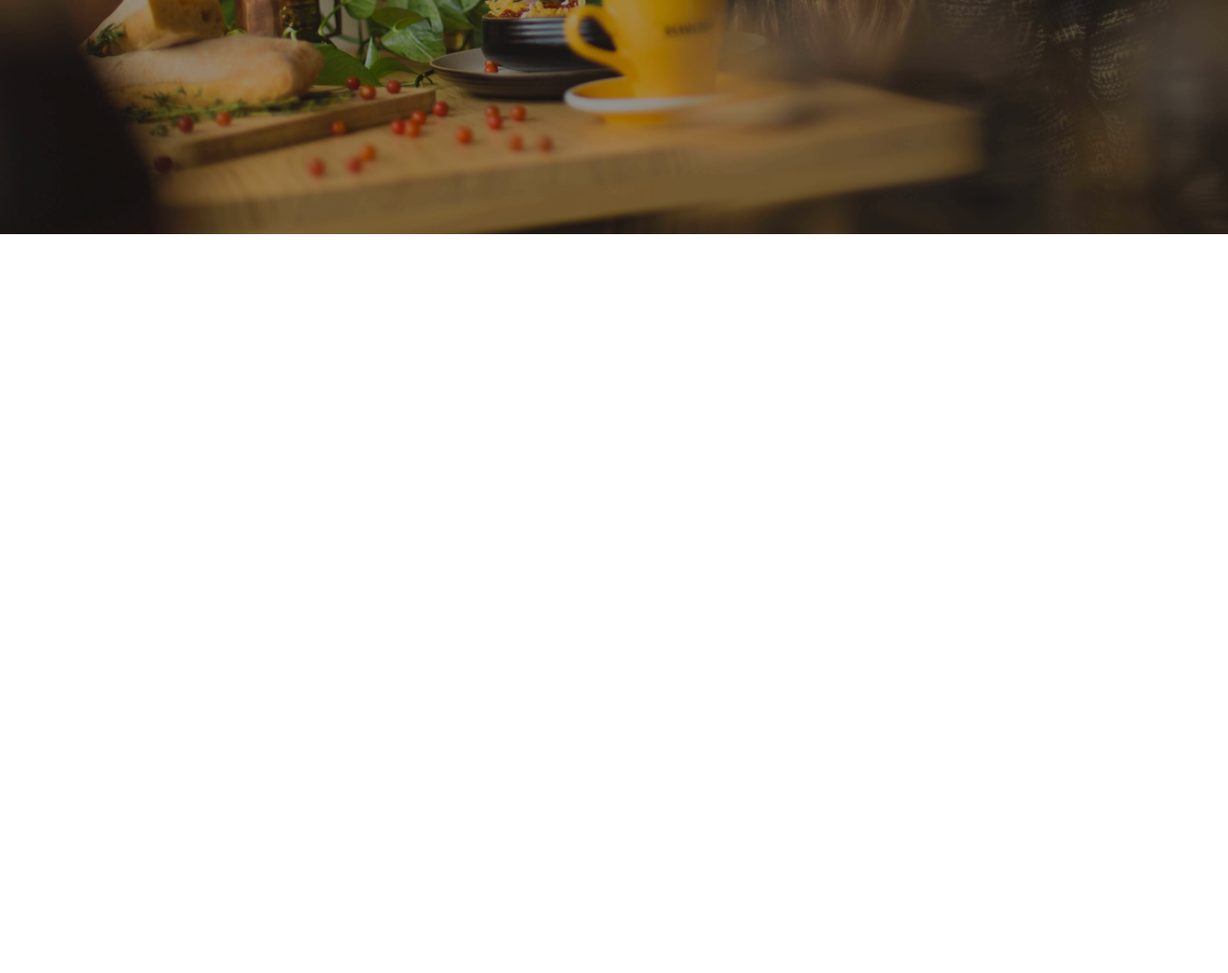
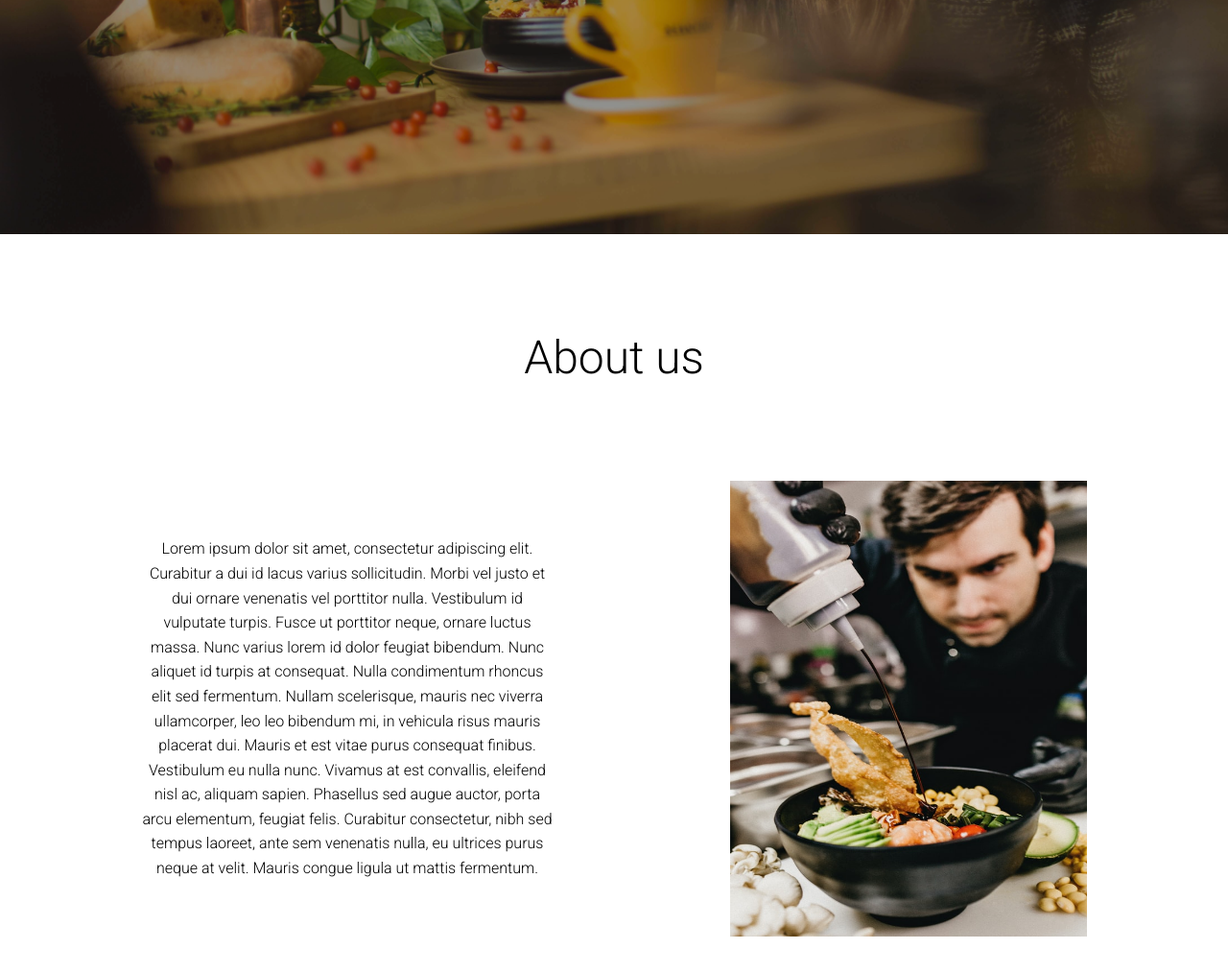
Before and after one commit to karol-wolski/Restaurant_2023, a website built with webpack: page src/index.html in a window 1280 px wide. Shown: the part 556-1570 px from the top of the page at 96% size. Before the commit the page ends 800 px from the top, so only its background shows below. Built offline with nearby package versions, Linux system fonts and the light colour scheme.

Commit message:
feat: about us (#4)

```diff
--- a/package.json
+++ b/package.json
@@ -19,7 +19,9 @@
     "css-loader": "^6.8.1",
     "css-minimizer-webpack-plugin": "^5.0.1",
     "eslint": "^8.43.0",
+    "html-loader": "^4.2.0",
     "html-webpack-plugin": "^5.5.3",
+    "image-webpack-loader": "^8.1.0",
     "mini-css-extract-plugin": "^2.7.6",
     "prettier": "^2.8.8",
     "ts-loader": "^9.4.3",
--- /dev/null
+++ b/src/css/about-us-section.css
@@ -0,0 +1,37 @@
+.about-us {
+  padding: 10rem 0 5rem 0;
+}
+
+.about-us__container {
+  display: flex;
+  justify-content: space-around;
+  align-items: center;
+  padding-top: 10rem;
+  gap: 3rem;
+}
+
+.about-us__title {
+  font-size: 4.8rem;
+  font-weight: 300;
+  text-align: center;
+}
+
+.about-us__desc {
+  font-size: 1.6rem;
+  font-weight: 300;
+  text-align: center;
+  line-height: 1.6;
+  text-wrap: balance;
+  overflow-wrap: break-word;
+  hyphens: manual;
+  max-width: 43rem;
+}
+
+.about-us__image {
+  display: none;
+  width: 37.2rem;
+  height: 47.5rem;
+  @media (min-width: 768px) {
+    display: block;
+  }
+}
--- a/src/css/global.css
+++ b/src/css/global.css
@@ -13,3 +13,10 @@ html {
   font-family: 'Roboto', sans-serif;
   font-size: 62.5%;
 }
+
+.wrapper {
+  width: 117rem;
+  max-width: 100%;
+  padding: 0 1.5rem;
+  margin: 0 auto;
+}
--- a/src/css/welcome-section.css
+++ b/src/css/welcome-section.css
@@ -16,6 +16,7 @@
   align-items: center;
   flex-direction: column;
   padding: 0 1.5rem;
+  width: 100%;
 }
 
 .welcome-section__title {
--- a/src/index.css
+++ b/src/index.css
@@ -1,2 +1,3 @@
 @import url('./css/global.css');
 @import url('./css/welcome-section.css');
+@import url('./css/about-us-section.css');
--- a/src/index.html
+++ b/src/index.html
@@ -16,5 +16,32 @@
         <h1 class="welcome-section__title">Cafe & Restaurant</h1>
       </div>
     </section>
+    <div class="wrapper">
+      <section id="about-us" class="about-us">
+        <h2 class="about-us__title">About us</h2>
+        <div class="about-us__container">
+          <h2 class="about-us__desc">
+            Lorem ipsum dolor sit amet, consectetur adipiscing elit. Curabitur a
+            dui id lacus varius sollicitudin. Morbi vel justo et dui ornare
+            venenatis vel porttitor nulla. Vestibulum id vulputate turpis. Fusce
+            ut porttitor neque, ornare luctus massa. Nunc varius lorem id dolor
+            feugiat bibendum. Nunc aliquet id turpis at consequat. Nulla
+            condimentum rhoncus elit sed fermentum. Nullam scelerisque, mauris
+            nec viverra ullamcorper, leo leo bibendum mi, in vehicula risus
+            mauris placerat dui. Mauris et est vitae purus consequat finibus.
+            Vestibulum eu nulla nunc. Vivamus at est convallis, eleifend nisl
+            ac, aliquam sapien. Phasellus sed augue auctor, porta arcu
+            elementum, feugiat felis. Curabitur consectetur, nibh sed tempus
+            laoreet, ante sem venenatis nulla, eu ultrices purus neque at velit.
+            Mauris congue ligula ut mattis fermentum.
+          </h2>
+          <img
+            class="about-us__image"
+            src="./assets/images/chef.jpg"
+            alt="Head of the restaurant"
+          />
+        </div>
+      </section>
+    </div>
   </body>
 </html>
--- a/webpack.config.js
+++ b/webpack.config.js
@@ -17,6 +17,32 @@ module.exports = {
       {
         test: /\.css$/,
         use: [MiniCssExtractPlugin.loader, 'css-loader'],
+      },
+      {
+        test: /\.html$/i,
+        use: 'html-loader',
+      },
+      {
+        test: /\.(png|jpg)$/i,
+        type: 'asset/resource',
+        use: [
+          {
+            loader: 'image-webpack-loader',
+            options: {
+              pngquant: {
+                quality: [0.9, 0.95],
+              },
+            },
+          },
+        ],
+        parser: {
+          dataUrlCondition: {
+            maxSize: 10 * 1024,
+          },
+        },
+        generator: {
+          filename: 'images/[name]-[hash][ext]',
+        },
       },
     ],
   },
```
Also changed, not shown: src/assets/images/chef.jpg (added), 1 other file.
